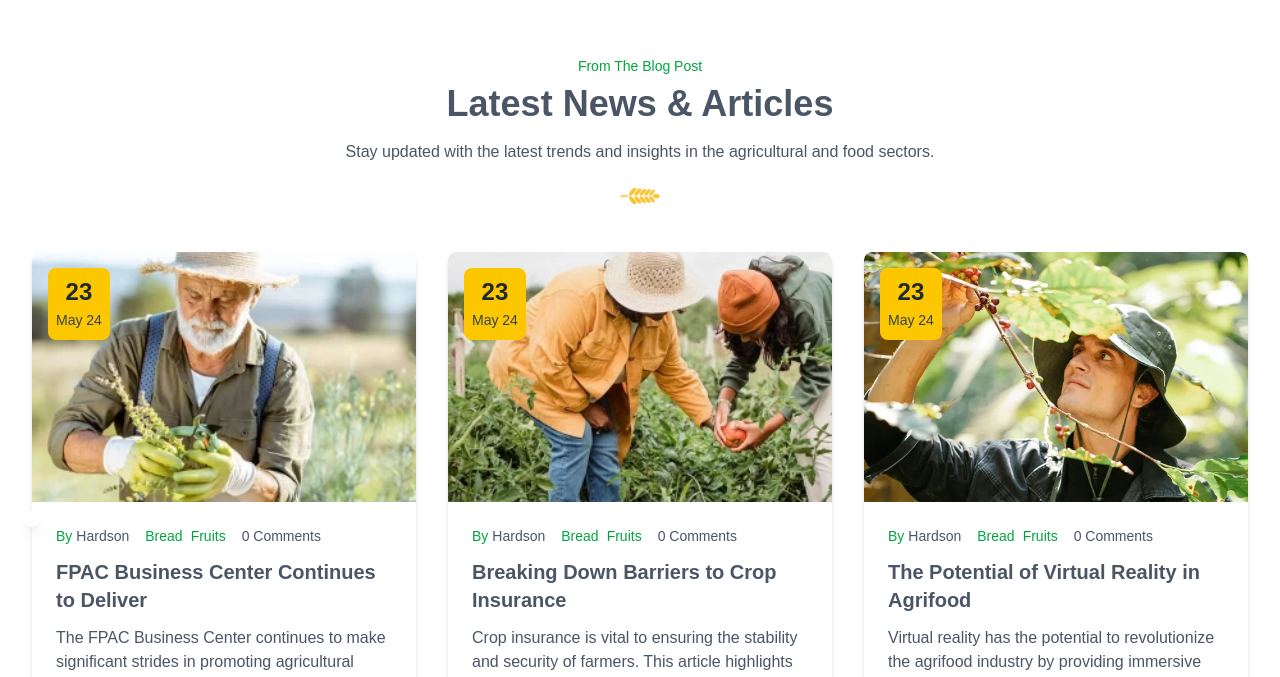
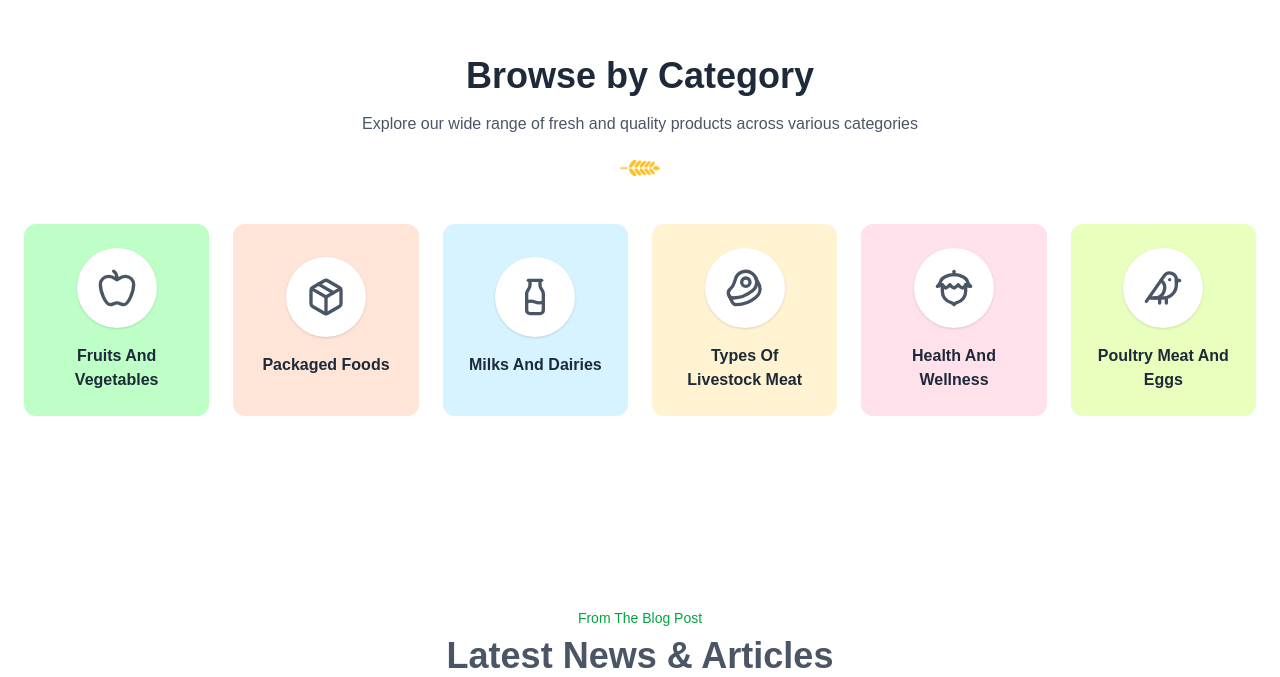
Before and after one commit to imtiazahmadtanvir/agri-tech, a Next.js app: page / in a window 1280 px wide. Shown: the part 840-1517 px from the top of the page. Built offline with nearby package versions, Linux system fonts and the light colour scheme.

Commit message:
feat(ui): add Category component

```diff
--- a/src/app/layout.tsx
+++ b/src/app/layout.tsx
@@ -4,6 +4,7 @@ import "./globals.css";
 import Footer from "@/components/shared/Footer";
 import PatnerSection from "@/components/home-page/patner-section/partner-section";
 import BlogSection from "@/components/home-page/blog-section/blog-section";
+import { BrowseCategories } from "@/components/home-page/category-section/BrowseCategories";
 
 const geistSans = Geist({
   variable: "--font-geist-sans",
@@ -34,6 +35,7 @@ export default function RootLayout({
         {children}
 
         </main>
+        <BrowseCategories></BrowseCategories>
         <BlogSection></BlogSection>
         <PatnerSection></PatnerSection>
         <Footer></Footer>
--- /dev/null
+++ b/src/components/home-page/category-section/BrowseCategories.tsx
@@ -0,0 +1,87 @@
+import Image from "next/image"
+import Link from "next/link"
+import { Apple, Package, Milk, Beef, Nut, Bird } from "lucide-react"
+
+const categories = [
+  {
+    id: 1,
+    title: "Fruits And Vegetables",
+    icon: Apple,
+    bgColor: "bg-[#BDFFC7]",
+    href: "#",
+  },
+  {
+    id: 2,
+    title: "Packaged Foods",
+    icon: Package,
+    bgColor: "bg-[#FFE5D8]",
+    href: "#",
+  },
+  {
+    id: 3,
+    title: "Milks And Dairies",
+    icon: Milk,
+    bgColor: "bg-[#D6F3FF]",
+    href: "#",
+  },
+  {
+    id: 4,
+    title: "Types Of Livestock Meat",
+    icon: Beef,
+    bgColor: "bg-[#FFF3D1]",
+    href: "#",
+  },
+  {
+    id: 5,
+    title: "Health And Wellness",
+    icon: Nut,
+    bgColor: "bg-[#FFE1EC]",
+    href: "#",
+  },
+  {
+    id: 6,
+    title: "Poultry Meat And Eggs",
+    icon: Bird,
+    bgColor: "bg-[#E8FFBD]",
+    href: "#",
+  },
+]
+
+export function BrowseCategories() {
+  return (
+    <section className="py-16 px-4 md:py-24 md:px-6 bg-white">
+      <div className="max-w-7xl mx-auto">
+        <div className="text-center mb-12">
+          <h2 className="text-3xl md:text-4xl font-bold mb-4 text-gray-800">Browse by Category</h2>
+          <p className="text-gray-600 max-w-2xl mx-auto">
+            Explore our wide range of fresh and quality products across various categories
+          </p>
+          <div className="flex justify-center my-6 h-4">
+            <Image src="/BlogSection/pxl-heading-shap.webp" alt="" width={40} height={20} className="text-yellow-400" />
+          </div>
+        </div>
+
+        <div className="grid grid-cols-1 sm:grid-cols-2 md:grid-cols-3 lg:grid-cols-3 xl:grid-cols-6 gap-4 md:gap-6">
+          {categories.map((category) => (
+            <Link
+              key={category.id}
+              href={category.href}
+              className={`group relative rounded-xl overflow-hidden transition-all duration-300 hover:-translate-y-1 ${category.bgColor}`}
+            >
+              <div className="aspect-square p-6 flex flex-col items-center justify-center text-center">
+                <div className="relative w-20 h-20 mb-4 bg-white rounded-full flex items-center justify-center shadow-sm">
+                  <category.icon className="w-10 h-10 text-gray-600 transition-transform duration-300 group-hover:scale-110" />
+                </div>
+                <h3 className="text-base font-semibold text-gray-800 group-hover:text-green-600 transition-colors">
+                  {category.title}
+                </h3>
+              </div>
+              {/* Hover overlay effect */}
+              <div className="absolute inset-0 bg-black opacity-0 transition-opacity duration-300 group-hover:opacity-5"></div>
+            </Link>
+          ))}
+        </div>
+      </div>
+    </section>
+  )
+}
```
